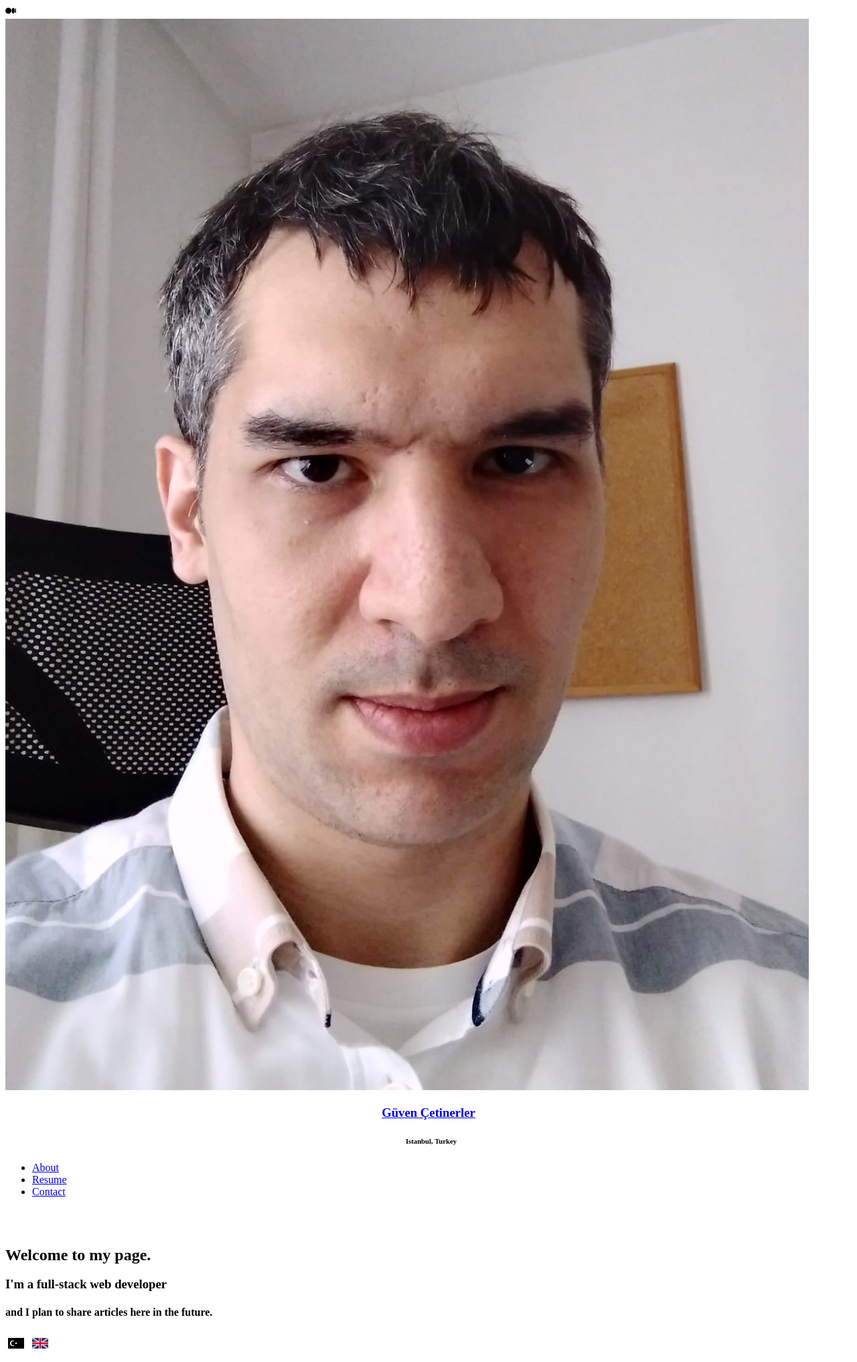
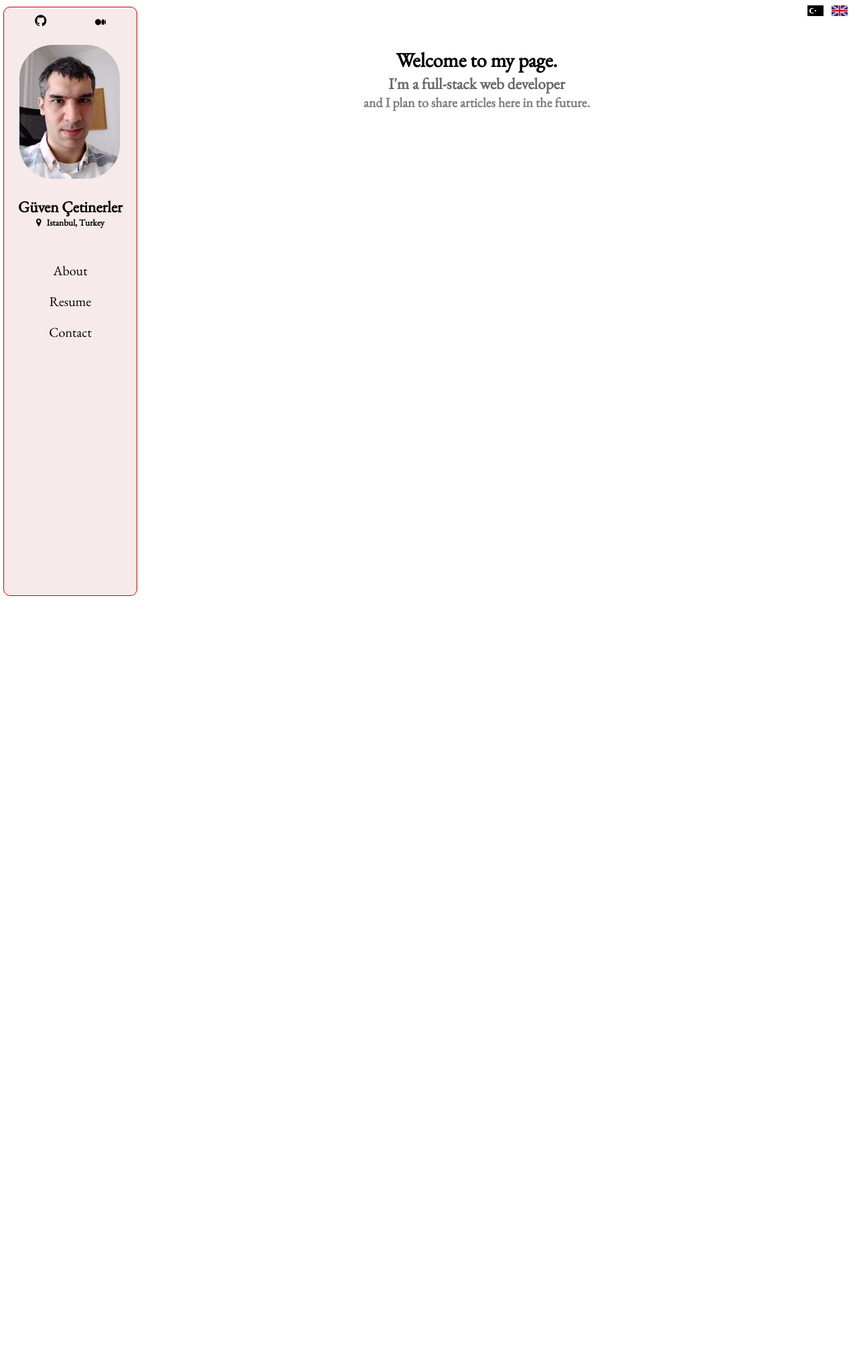
Before and after one commit to getinerler/getinerler.github.io, a Jekyll site: the page built from _pages/index.md, in a window 1280 px wide. Shown: the whole page at 67% size. Built offline with Jekyll 4.4.1, drawn with Linux system fonts in a browser that asks for light colours; after the commit the page ends 900 px from its top, so only the background shows below that.

Commit message:
Change CSS link types to "text/css"

```diff
--- a/_layouts/en.html
+++ b/_layouts/en.html
@@ -5,8 +5,8 @@
 	<meta charset="UTF-8">
 	<meta name="viewport" content="width=device-width, initial-scale=1.0">
 	<link href='https://fonts.googleapis.com/css?family=EB Garamond' rel='stylesheet'>
-	<link rel="stylesheet" type="text/html" href="/assets/font-awesome-4.7.0/css/font-awesome.min.css">
-	<link rel="stylesheet" type="text/html" href="/assets/css/style.css">
+	<link rel="stylesheet" type="text/css" href="/assets/font-awesome-4.7.0/css/font-awesome.min.css">
+	<link rel="stylesheet" type="text/css" href="/assets/css/style.css">
 	<title>{{page.title}}</title>
 </head>
 
--- a/_layouts/tr.html
+++ b/_layouts/tr.html
@@ -5,8 +5,8 @@
 	<meta charset="UTF-8">
 	<meta name="viewport" content="width=device-width, initial-scale=1.0">
 	<link href='https://fonts.googleapis.com/css?family=EB Garamond' rel='stylesheet'>
-	<link rel="stylesheet" type="text/html" href="/assets/font-awesome-4.7.0/css/font-awesome.min.css">
-	<link rel="stylesheet" type="text/html" href="/assets/css/style.css">
+	<link rel="stylesheet" type="text/css" href="/assets/font-awesome-4.7.0/css/font-awesome.min.css">
+	<link rel="stylesheet" type="text/css" href="/assets/css/style.css">
 	<title>{{page.title}}</title>
 </head>
 
```
